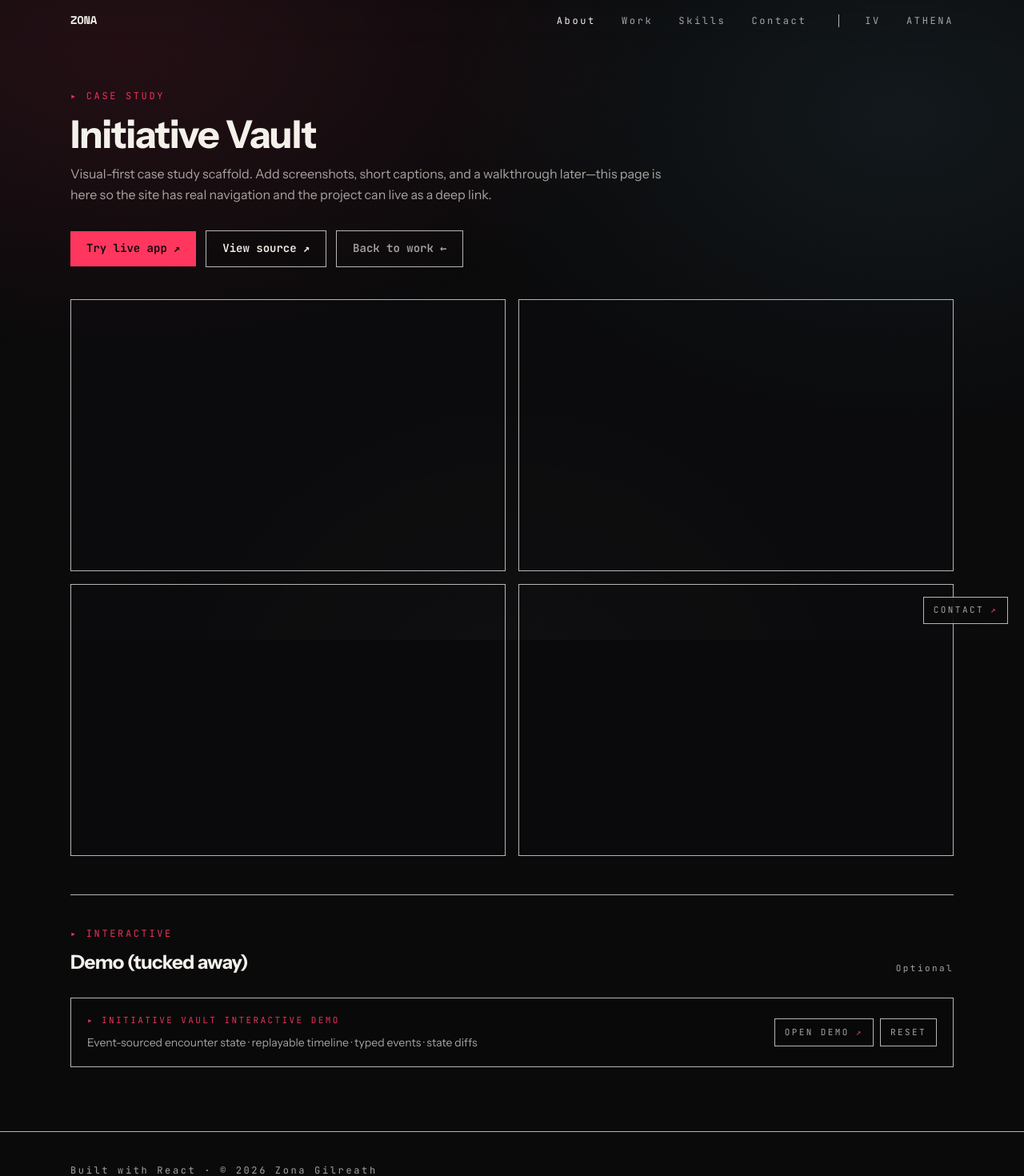
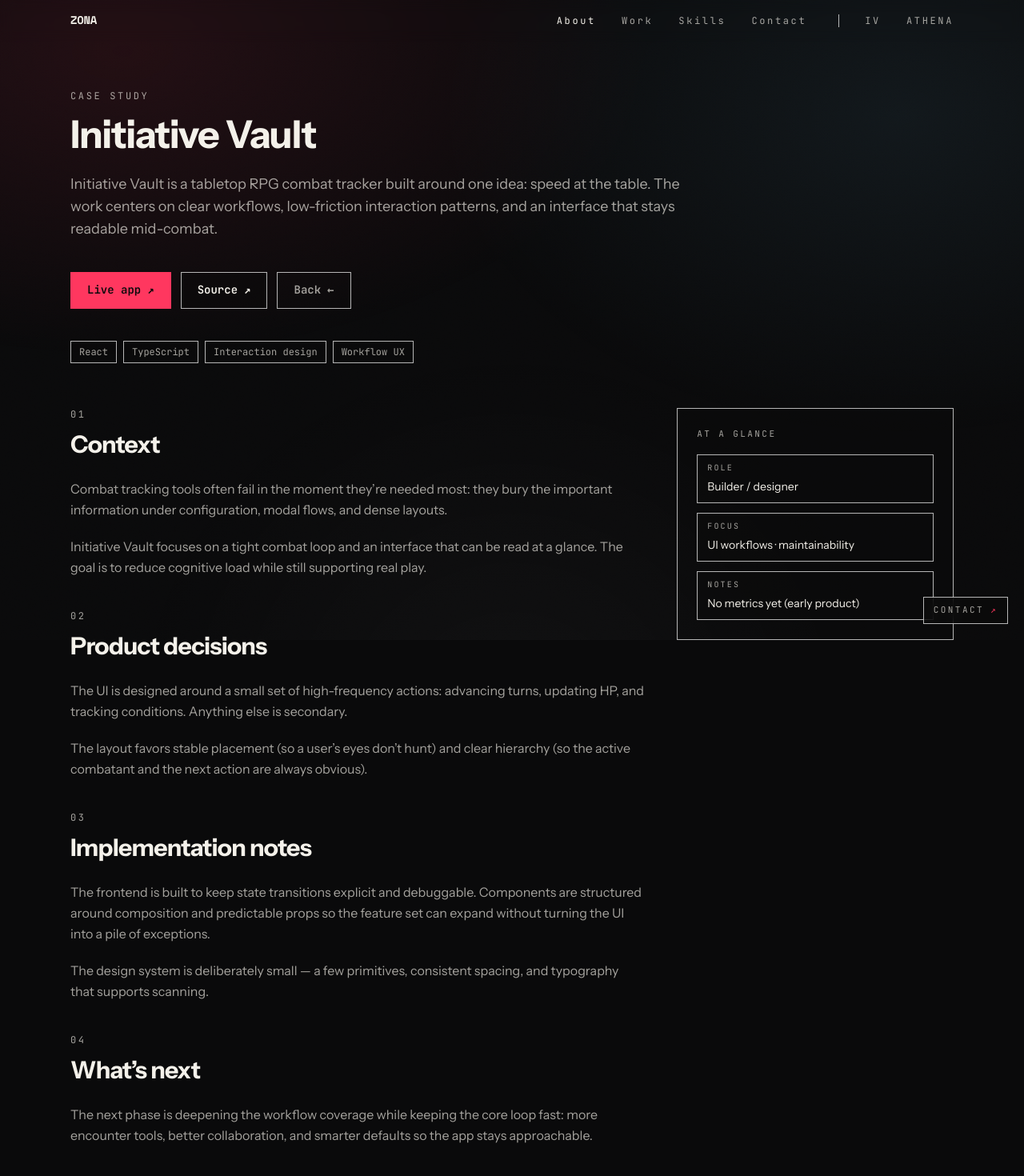
Before and after one commit to zonagilreath/zonadostuff, a React (Vite) app: page /work/initiative-vault in a window 1280 px wide. Shown: the top 1470 px of the page at 80% size. Built offline with nearby package versions, Linux system fonts and the light colour scheme.

Commit message:
Rebuild case studies: editorial layout, qualitative outcomes, remove demo + fake metrics

```diff
--- a/src/pages/work/Athenahealth.tsx
+++ b/src/pages/work/Athenahealth.tsx
@@ -1,66 +1,140 @@
 import { Link } from 'react-router-dom';
 import { Container } from '../../components/ui/Container';
 
+function Tag({ children }: { children: string }) {
+  return (
+    <span className="inline-flex items-center border border-border/70 bg-bg/25 px-2.5 py-1 font-code text-[12px] text-muted">
+      {children}
+    </span>
+  );
+}
+
+function SectionTitle({ label, title }: { label: string; title: string }) {
+  return (
+    <div>
+      <div className="font-code text-xs tracking-[0.22em] text-muted">{label}</div>
+      <h2 className="mt-3 font-heading text-2xl font-bold tracking-tight text-text sm:text-3xl">
+        {title}
+      </h2>
+    </div>
+  );
+}
+
 export function AthenahealthCaseStudy() {
   return (
-    <section className="scroll-mt-24 pt-28 pb-20">
+    <section className="pt-28 pb-20">
       <Container>
-        <div className="font-code text-xs tracking-[0.22em] text-accent/90">▸ CASE STUDY</div>
+        <div className="max-w-3xl">
+          <div className="font-code text-xs tracking-[0.22em] text-muted">CASE STUDY</div>
 
-        <div className="mt-4 flex flex-col gap-3">
-          <h1 className="font-heading text-4xl font-bold tracking-tight text-text sm:text-5xl">
-            athenahealth — Patient Financial Products
+          <h1 className="mt-4 font-heading text-4xl font-bold tracking-tight text-text sm:text-5xl">
+            athenahealth
           </h1>
-          <p className="max-w-3xl text-base leading-relaxed text-muted">
-            Writeup-style case study scaffold. This will become a structured narrative (scope → constraints → decisions →
-            outcomes) without relying on proprietary details.
+
+          <p className="mt-2 font-code text-xs tracking-[0.22em] text-muted">
+            Patient Financial Products
           </p>
-        </div>
 
-        <div className="mt-8 flex flex-wrap items-center gap-3">
+          <p className="mt-6 text-base leading-relaxed text-muted sm:text-lg">
+            Work centered on production UI flows and type-safe boundaries in a large, compliance-heavy
+            environment. This writeup intentionally avoids proprietary details while still describing
+            concrete engineering decisions.
+          </p>
+
+          <div className="mt-10 flex flex-wrap items-center gap-3">
             <Link
               to="/#work"
               className="inline-flex items-center gap-2 border border-border/70 bg-bg/35 px-5 py-3 font-code text-sm font-semibold text-text transition-colors hover:border-accent/30"
             >
-            Back to work
+              Back
               <span aria-hidden>←</span>
             </Link>
             <a
               href="mailto:bryson.gilreath@gmail.com"
-            className="inline-flex items-center gap-2 bg-accent px-5 py-3 font-code text-sm font-semibold text-bg transition-colors hover:bg-accent/90"
+              className="inline-flex items-center gap-2 border border-accent/30 bg-accent px-5 py-3 font-code text-sm font-semibold text-bg transition-colors hover:bg-accent/90"
             >
               Contact
               <span aria-hidden>↗</span>
             </a>
           </div>
 
-        <div className="mt-12 grid gap-6 lg:grid-cols-[1.35fr_0.65fr]">
-          <article className="border border-border/70 bg-bg/20 p-6">
-            <h2 className="font-heading text-xl font-bold text-text">Draft structure</h2>
-            <div className="mt-4 space-y-2 text-sm leading-relaxed text-muted">
-              <p>• Scope + role</p>
-              <p>• Constraints (scale, compliance, reliability)</p>
-              <p>• What I built (UI flows, APIs, instrumentation)</p>
-              <p>• Outcomes (measurable impact, learnings)</p>
+          <div className="mt-10 flex flex-wrap gap-2">
+            <Tag>React</Tag>
+            <Tag>TypeScript</Tag>
+            <Tag>API contracts</Tag>
+            <Tag>Quality</Tag>
+          </div>
+        </div>
+
+        <div className="mt-14 grid gap-10 lg:grid-cols-[1.35fr_0.65fr]">
+          <article className="max-w-3xl">
+            <div className="space-y-10">
+              <section>
+                <SectionTitle label="01" title="Role and scope" />
+                <div className="mt-6 space-y-5 text-base leading-relaxed text-muted">
+                  <p>
+                    Focus: shipping and maintaining patient-facing and internal financial product flows.
+                    The work includes UI architecture, incremental delivery, and collaboration across
+                    product, design, and platform teams.
+                  </p>
+                </div>
+              </section>
+
+              <section>
+                <SectionTitle label="02" title="Constraints" />
+                <div className="mt-6 space-y-5 text-base leading-relaxed text-muted">
+                  <p>
+                    Enterprise healthcare software is constraint-driven: compliance requirements, strict
+                    reliability expectations, and a large surface area of integrations.
+                  </p>
+                  <p>
+                    Decisions prioritize predictable behavior, auditability, and careful change management
+                    over novelty.
+                  </p>
+                </div>
+              </section>
+
+              <section>
+                <SectionTitle label="03" title="Engineering decisions" />
+                <div className="mt-6 space-y-5 text-base leading-relaxed text-muted">
+                  <p>
+                    The key pattern is type-safe boundaries: clearly defined data contracts, shared types
+                    where appropriate, and defensive UI patterns that reduce runtime ambiguity.
+                  </p>
+                  <p>
+                    On the frontend, the emphasis is consistent component composition and testable state
+                    transitions so features can be added without regressing existing flows.
+                  </p>
+                </div>
+              </section>
+
+              <section>
+                <SectionTitle label="04" title="Outcomes" />
+                <div className="mt-6 space-y-5 text-base leading-relaxed text-muted">
+                  <p>
+                    Outcomes are framed qualitatively here: fewer edge-case failures, more predictable
+                    releases, better developer ergonomics, and clearer shared ownership across teams.
+                  </p>
+                </div>
+              </section>
             </div>
           </article>
 
-          <aside className="border border-border/70 bg-surface/20 p-6">
+          <aside className="h-fit border border-border/70 bg-bg/20 p-6">
             <div className="font-code text-[11px] tracking-[0.22em] text-muted">HIGHLIGHTS</div>
-            <div className="mt-4 grid gap-3">
-              {[
-                { value: '$2.5B', label: 'Annual payments' },
-                { value: '30M', label: 'Monthly users' },
-                { value: 'GraphQL', label: 'API surface' },
-                { value: 'Observability', label: 'Instrumentation' }
-              ].map((m) => (
-                <div key={m.label} className="border border-border/70 bg-bg/25 px-3 py-2">
-                  <div className="font-display text-lg font-bold text-text">{m.value}</div>
-                  <div className="mt-0.5 font-code text-[10px] tracking-[0.22em] text-muted">
-                    {m.label}
+            <div className="mt-4 space-y-3 text-sm leading-relaxed text-muted">
+              <div className="border border-border/70 bg-bg/25 px-3 py-2">
+                <div className="font-code text-[10px] tracking-[0.22em] text-muted">THEME</div>
+                <div className="mt-1 text-text">Type-safe boundaries</div>
               </div>
+              <div className="border border-border/70 bg-bg/25 px-3 py-2">
+                <div className="font-code text-[10px] tracking-[0.22em] text-muted">MODE</div>
+                <div className="mt-1 text-text">Iterative delivery</div>
               </div>
-              ))}
+              <div className="border border-border/70 bg-bg/25 px-3 py-2">
+                <div className="font-code text-[10px] tracking-[0.22em] text-muted">PRIORITIES</div>
+                <div className="mt-1 text-text">Reliability · quality</div>
+              </div>
             </div>
           </aside>
         </div>
--- a/src/pages/work/InitiativeVault.tsx
+++ b/src/pages/work/InitiativeVault.tsx
@@ -1,31 +1,50 @@
 import { Link } from 'react-router-dom';
 import { Container } from '../../components/ui/Container';
-import { InitiativeVaultDemo } from '../../components/work/InitiativeVaultDemo';
+
+function Tag({ children }: { children: string }) {
+  return (
+    <span className="inline-flex items-center border border-border/70 bg-bg/25 px-2.5 py-1 font-code text-[12px] text-muted">
+      {children}
+    </span>
+  );
+}
+
+function SectionTitle({ label, title }: { label: string; title: string }) {
+  return (
+    <div>
+      <div className="font-code text-xs tracking-[0.22em] text-muted">{label}</div>
+      <h2 className="mt-3 font-heading text-2xl font-bold tracking-tight text-text sm:text-3xl">
+        {title}
+      </h2>
+    </div>
+  );
+}
 
 export function InitiativeVaultCaseStudy() {
   return (
-    <section className="scroll-mt-24 pt-28 pb-20">
+    <section className="pt-28 pb-20">
       <Container>
-        <div className="font-code text-xs tracking-[0.22em] text-accent/90">▸ CASE STUDY</div>
+        <div className="max-w-3xl">
+          <div className="font-code text-xs tracking-[0.22em] text-muted">CASE STUDY</div>
 
-        <div className="mt-4 flex flex-col gap-3">
-          <h1 className="font-heading text-4xl font-bold tracking-tight text-text sm:text-5xl">
+          <h1 className="mt-4 font-heading text-4xl font-bold tracking-tight text-text sm:text-5xl">
             Initiative Vault
           </h1>
-          <p className="max-w-3xl text-base leading-relaxed text-muted">
-            Visual-first case study scaffold. Add screenshots, short captions, and a walkthrough later—this page is here
-            so the site has real navigation and the project can live as a deep link.
+
+          <p className="mt-6 text-base leading-relaxed text-muted sm:text-lg">
+            Initiative Vault is a tabletop RPG combat tracker built around one idea: speed at the table.
+            The work centers on clear workflows, low-friction interaction patterns, and an interface that
+            stays readable mid-combat.
           </p>
-        </div>
 
-        <div className="mt-8 flex flex-wrap items-center gap-3">
+          <div className="mt-10 flex flex-wrap items-center gap-3">
             <a
               href="https://initiative-vault.vercel.app"
               target="_blank"
               rel="noreferrer"
-            className="inline-flex items-center gap-2 bg-accent px-5 py-3 font-code text-sm font-semibold text-bg transition-colors hover:bg-accent/90"
+              className="inline-flex items-center gap-2 border border-accent/30 bg-accent px-5 py-3 font-code text-sm font-semibold text-bg transition-colors hover:bg-accent/90"
             >
-            Try live app
+              Live app
               <span aria-hidden>↗</span>
             </a>
             <a
@@ -34,38 +53,102 @@ export function InitiativeVaultCaseStudy() {
               rel="noreferrer"
               className="inline-flex items-center gap-2 border border-border/70 bg-bg/35 px-5 py-3 font-code text-sm font-semibold text-text transition-colors hover:border-accent/30"
             >
-            View source
+              Source
               <span aria-hidden>↗</span>
             </a>
             <Link
               to="/#work"
-            className="inline-flex items-center gap-2 border border-border/70 bg-bg/0 px-5 py-3 font-code text-sm font-semibold text-muted transition-colors hover:border-accent/30 hover:text-text"
+              className="inline-flex items-center gap-2 border border-border/70 bg-transparent px-5 py-3 font-code text-sm font-semibold text-muted transition-colors hover:border-accent/30 hover:text-text"
             >
-            Back to work
+              Back
               <span aria-hidden>←</span>
             </Link>
           </div>
 
-        <div className="mt-10 grid gap-4 sm:grid-cols-2">
-          {[1, 2, 3, 4].map((n) => (
-            <div key={n} className="aspect-[16/10] border border-border/70 bg-surface/15" />
-          ))}
+          <div className="mt-10 flex flex-wrap gap-2">
+            <Tag>React</Tag>
+            <Tag>TypeScript</Tag>
+            <Tag>Interaction design</Tag>
+            <Tag>Workflow UX</Tag>
+          </div>
         </div>
 
-        <div className="mt-12 border-t border-border/70 pt-10">
-          <div className="flex items-end justify-between gap-6">
-            <div>
-              <div className="font-code text-xs tracking-[0.22em] text-accent/90">▸ INTERACTIVE</div>
-              <h2 className="mt-3 font-heading text-2xl font-bold tracking-tight text-text">
-                Demo (tucked away)
-              </h2>
+        <div className="mt-14 grid gap-10 lg:grid-cols-[1.35fr_0.65fr]">
+          <article className="max-w-3xl">
+            <div className="space-y-10">
+              <section>
+                <SectionTitle label="01" title="Context" />
+                <div className="mt-6 space-y-5 text-base leading-relaxed text-muted">
+                  <p>
+                    Combat tracking tools often fail in the moment they’re needed most: they bury the
+                    important information under configuration, modal flows, and dense layouts.
+                  </p>
+                  <p>
+                    Initiative Vault focuses on a tight combat loop and an interface that can be read at a
+                    glance. The goal is to reduce cognitive load while still supporting real play.
+                  </p>
                 </div>
-            <div className="font-code text-[11px] tracking-[0.22em] text-muted">Optional</div>
+              </section>
+
+              <section>
+                <SectionTitle label="02" title="Product decisions" />
+                <div className="mt-6 space-y-5 text-base leading-relaxed text-muted">
+                  <p>
+                    The UI is designed around a small set of high-frequency actions: advancing turns,
+                    updating HP, and tracking conditions. Anything else is secondary.
+                  </p>
+                  <p>
+                    The layout favors stable placement (so a user’s eyes don’t hunt) and clear hierarchy
+                    (so the active combatant and the next action are always obvious).
+                  </p>
                 </div>
+              </section>
 
-          <div className="mt-6">
-            <InitiativeVaultDemo />
+              <section>
+                <SectionTitle label="03" title="Implementation notes" />
+                <div className="mt-6 space-y-5 text-base leading-relaxed text-muted">
+                  <p>
+                    The frontend is built to keep state transitions explicit and debuggable. Components are
+                    structured around composition and predictable props so the feature set can expand
+                    without turning the UI into a pile of exceptions.
+                  </p>
+                  <p>
+                    The design system is deliberately small — a few primitives, consistent spacing, and
+                    typography that supports scanning.
+                  </p>
                 </div>
+              </section>
+
+              <section>
+                <SectionTitle label="04" title="What’s next" />
+                <div className="mt-6 space-y-5 text-base leading-relaxed text-muted">
+                  <p>
+                    The next phase is deepening the workflow coverage while keeping the core loop fast:
+                    more encounter tools, better collaboration, and smarter defaults so the app stays
+                    approachable.
+                  </p>
+                </div>
+              </section>
+            </div>
+          </article>
+
+          <aside className="h-fit border border-border/70 bg-bg/20 p-6">
+            <div className="font-code text-[11px] tracking-[0.22em] text-muted">AT A GLANCE</div>
+            <div className="mt-4 space-y-3 text-sm leading-relaxed text-muted">
+              <div className="border border-border/70 bg-bg/25 px-3 py-2">
+                <div className="font-code text-[10px] tracking-[0.22em] text-muted">ROLE</div>
+                <div className="mt-1 text-text">Builder / designer</div>
+              </div>
+              <div className="border border-border/70 bg-bg/25 px-3 py-2">
+                <div className="font-code text-[10px] tracking-[0.22em] text-muted">FOCUS</div>
+                <div className="mt-1 text-text">UI workflows · maintainability</div>
+              </div>
+              <div className="border border-border/70 bg-bg/25 px-3 py-2">
+                <div className="font-code text-[10px] tracking-[0.22em] text-muted">NOTES</div>
+                <div className="mt-1 text-text">No metrics yet (early product)</div>
+              </div>
+            </div>
+          </aside>
         </div>
       </Container>
     </section>
```
Lines whose indentation alone changed are shown as unchanged.
